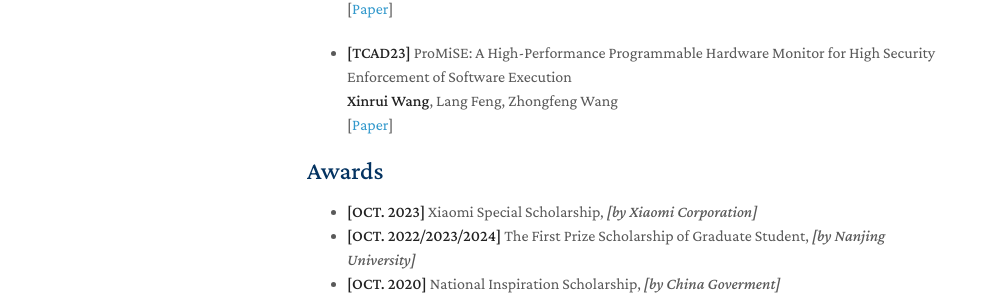
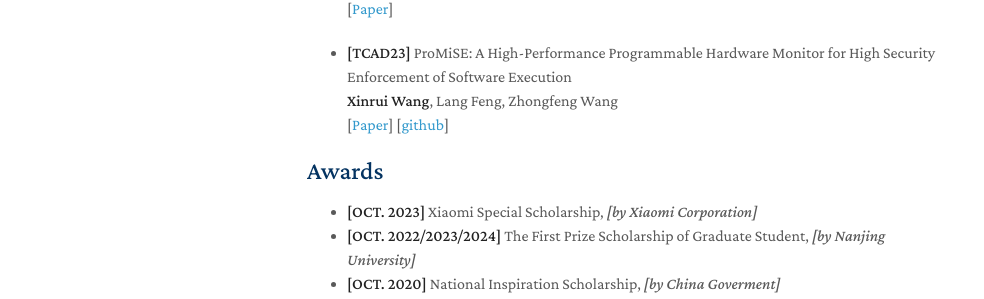
Before and after one commit to XC1a/XC1a.github.io, a Jekyll site: the page built from index.md, in a window 1280 px wide and 999 px high. Shown: the part 517-816 px from the top of the window, without its empty margins (163-1147 px from the left). Built offline with Jekyll 4.4.1, drawn with Linux system fonts in a browser that asks for light colours; nearby versions of some CDN libraries; a style sheet for code colours, icons or effects is not loaded; our own code applies the rules of GitHub Pages for plain Markdown files.

Commit message:
Update index.md

```diff
--- a/index.md
+++ b/index.md
@@ -29,7 +29,7 @@ Before this, I received my B.E. degree in Communication Engineering at Chongqing
   <br>
   **Xinrui Wang**, Lang Feng, Zhongfeng Wang
   <br>
-  [[Paper](https://ieeexplore.ieee.org/document/10110921)]
+  [[Paper](https://ieeexplore.ieee.org/document/10110921)] [[github](https://github.com/XC1a/ProMiS)]
 
 
 ## Awards
```
